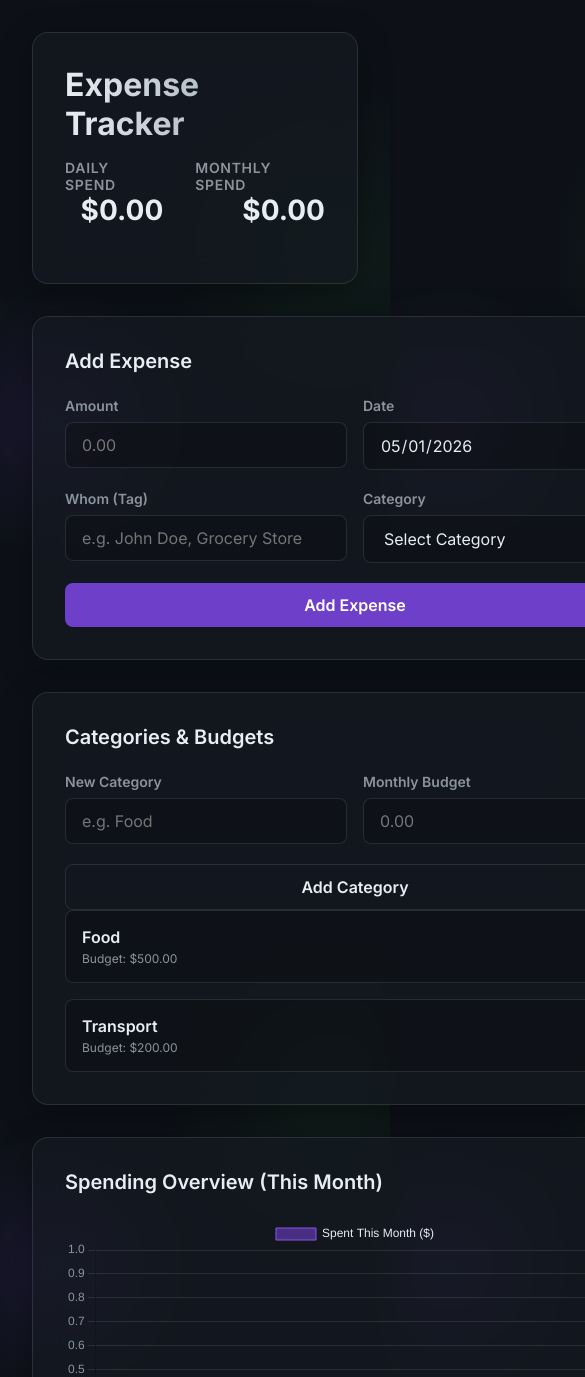
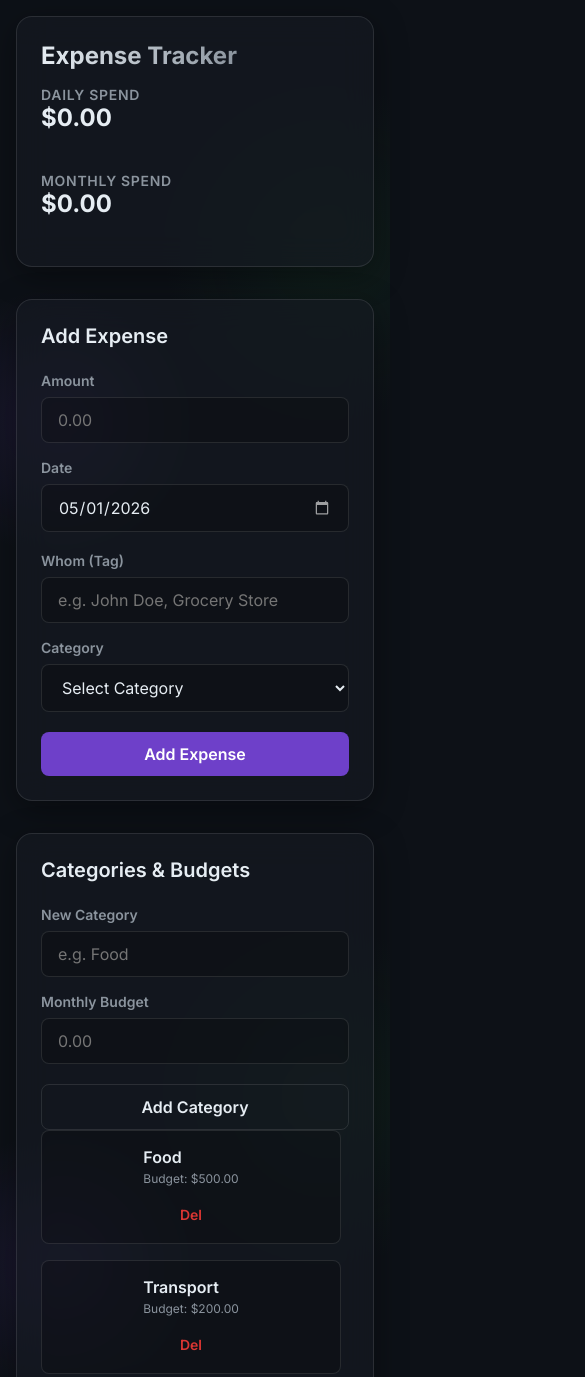
Before and after one commit to abhie16/my_expnese_tracker, a plain HTML site: page index.html in a window 390 px wide. Shown: the top 1377 px of the page, 585 px wide, since content can reach past the window. Drawn offline with nearby package versions, Linux system fonts and the light colour scheme.

Commit message:
style: improve mobile responsiveness

```diff
--- a/style.css
+++ b/style.css
@@ -118,6 +118,51 @@ h2 {
 @media (max-width: 900px) {
     .main-content {
         grid-template-columns: 1fr;
+    }
+}
+
+@media (max-width: 600px) {
+    body {
+        padding: 1rem;
+    }
+
+    .glass-panel {
+        padding: 1.5rem;
+    }
+
+    .input-row {
+        flex-direction: column;
+        gap: 1.25rem;
+    }
+
+    .stats-container {
+        flex-direction: column;
+        align-items: flex-start;
+        gap: 1rem;
+        width: 100%;
+    }
+
+    .stat-box {
+        align-items: flex-start;
+    }
+
+    h1 {
+        font-size: 1.5rem;
+    }
+
+    .stat-value {
+        font-size: 1.5rem;
+    }
+
+    .list-item {
+        flex-direction: column;
+        align-items: flex-start;
+        gap: 1rem;
+    }
+
+    .list-item > div:last-child {
+        width: 100%;
+        justify-content: space-between;
     }
 }
 
```
